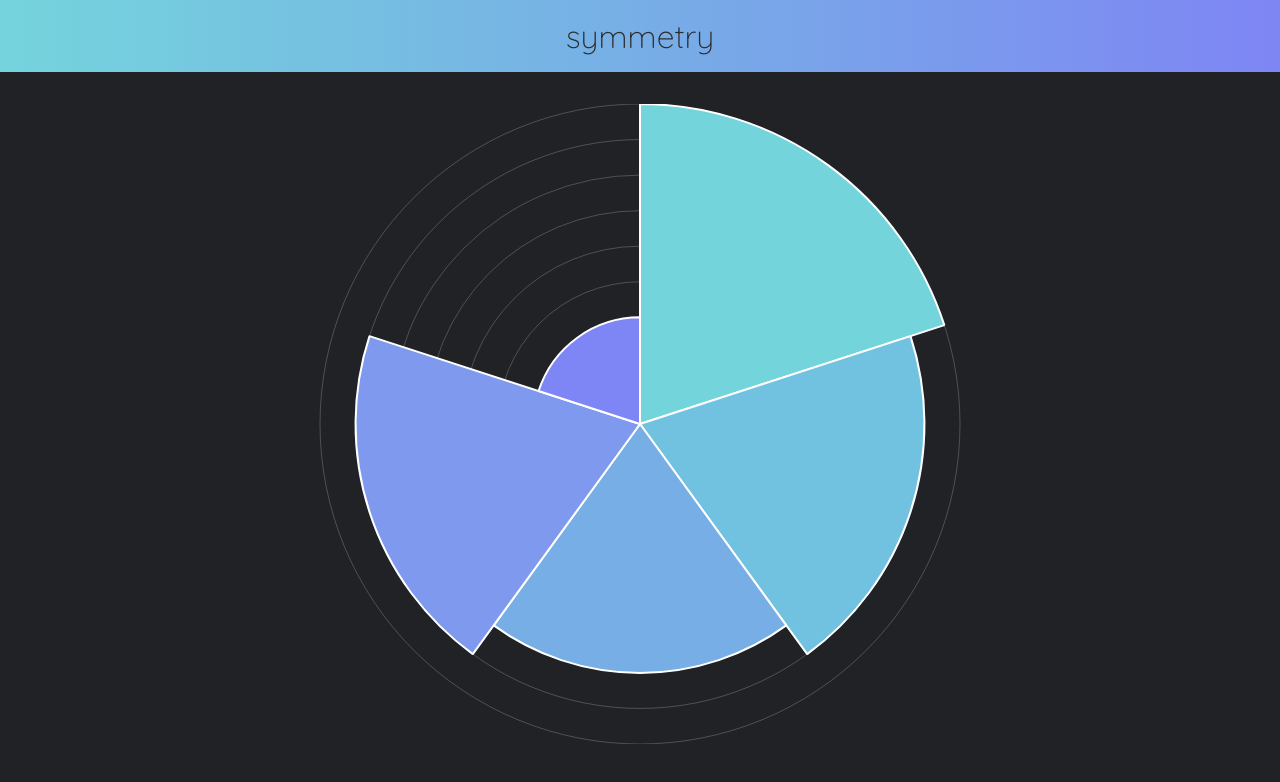
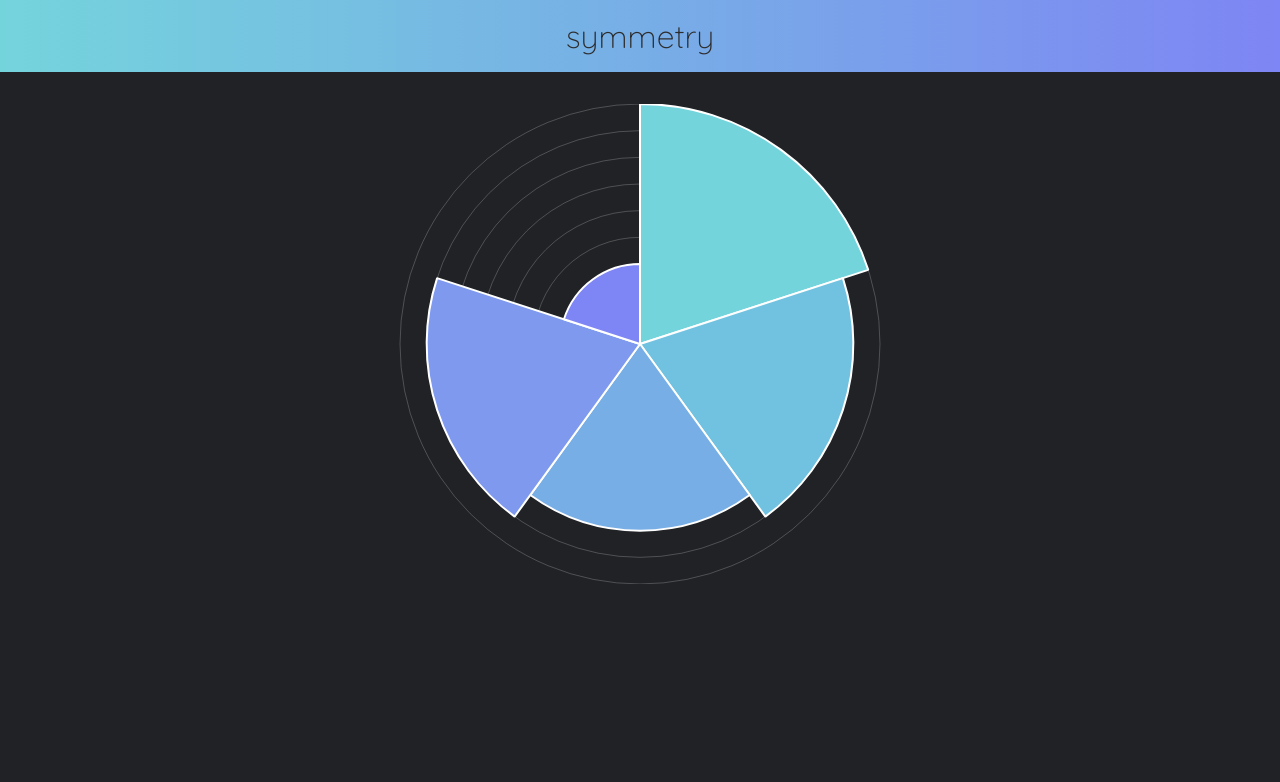
Before and after one commit to conilastra/symmetry, a React (Create React App) app: page / in a window 1280 px wide. Shown: the top 782 px of the page. Built offline with nearby package versions, Linux system fonts and the light colour scheme; a web font is replaced by a local one.

Commit message:
style update

```diff
--- a/src/App.css
+++ b/src/App.css
@@ -18,7 +18,7 @@
 
 .logo {
 	font-family: var(--quicksand);
-	font-weight: 200;
+	font-weight: 300;
 	margin-top: 0;
 	margin-bottom: 1rem;
 	padding: 1rem;
@@ -33,3 +33,10 @@
 	font-size: 80%;
 	margin-right: .5rem;
 }
+
+.chart-container {
+	position: relative;
+	margin: auto;
+	height: 60vh;
+	width: 80vw;
+}
--- a/src/App.js
+++ b/src/App.js
@@ -31,7 +31,7 @@ const App = () => {
 				color: '#ffffff36'
 			}
 		},
-		responsive: true
+		maintainAspectRatio: false
 	};
 
 	return (
--- a/src/index.css
+++ b/src/index.css
@@ -22,5 +22,5 @@ h3,
 h4,
 h5 {
 	font-family: var(--quicksand);
-	font-weight: 500;
+	font-weight: 300;
 }
```
